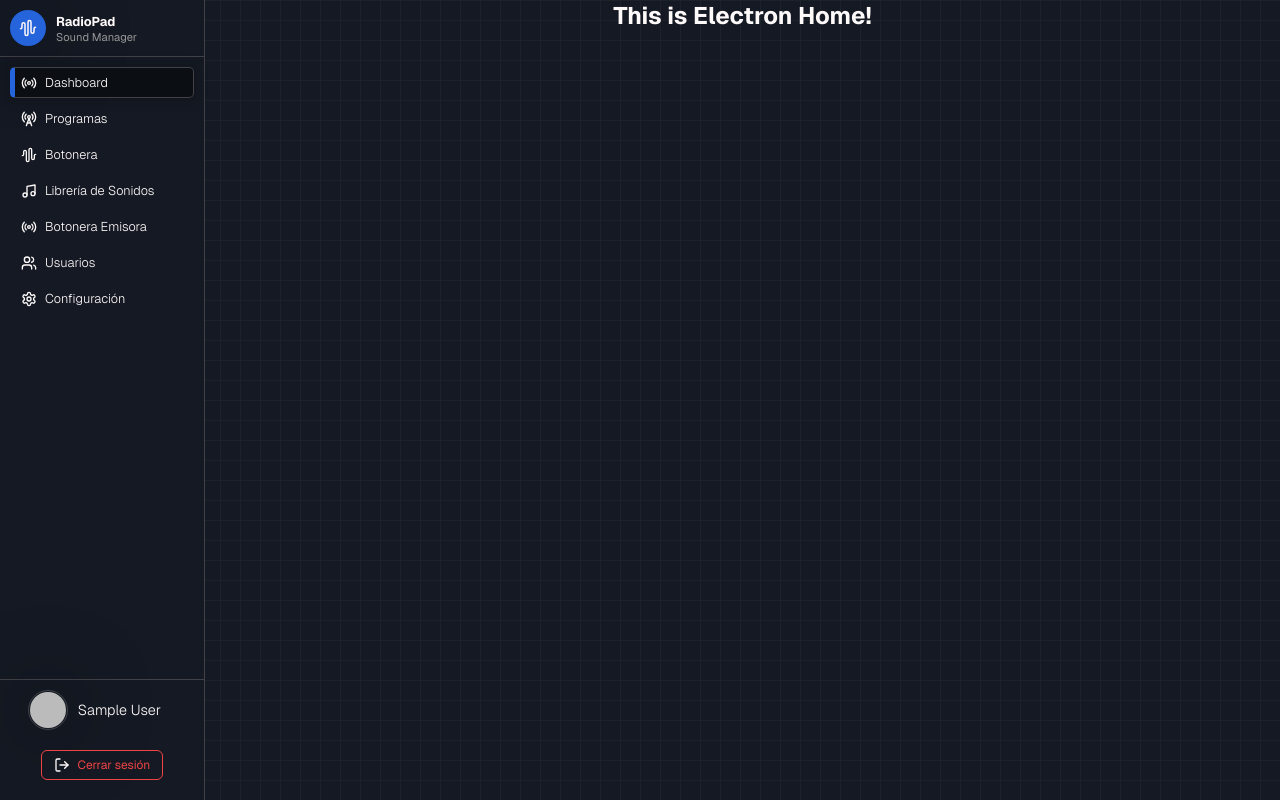
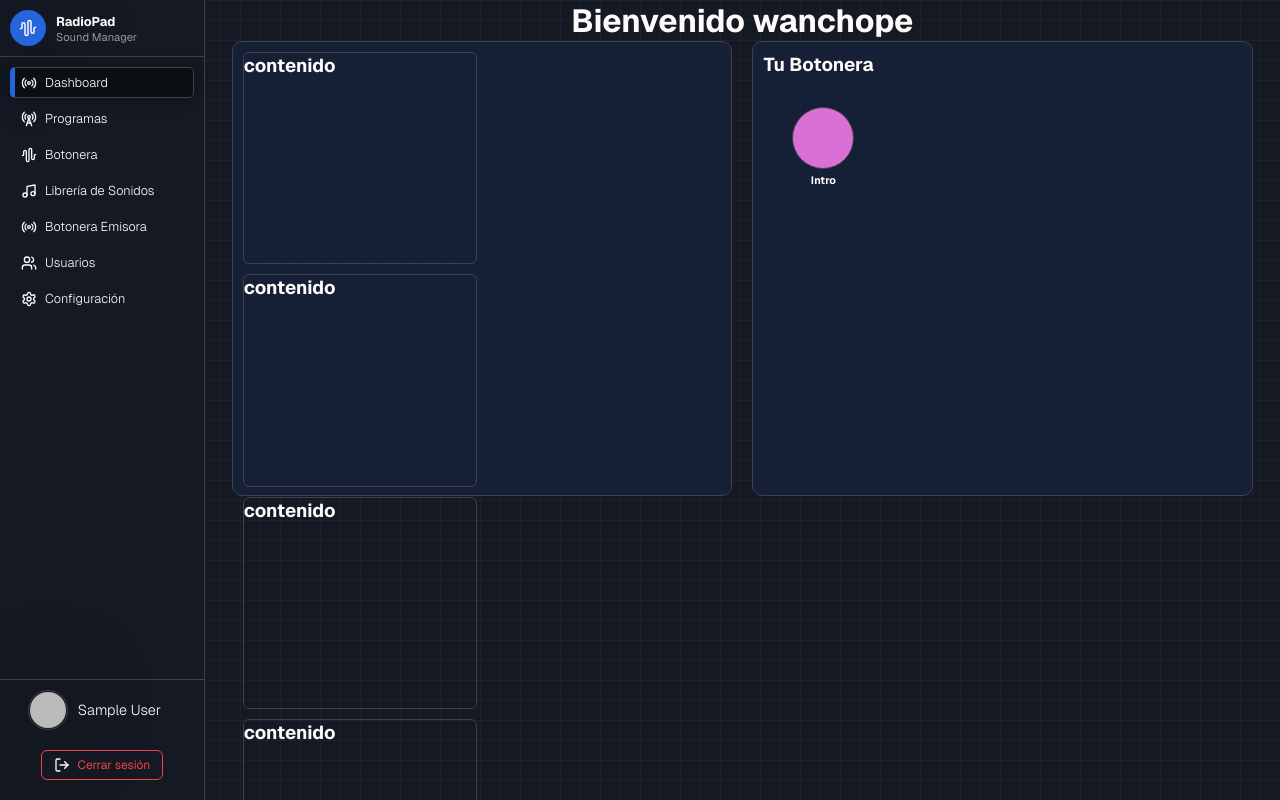
Before and after one commit to Shadouuh/RadioPad, a React (Vite) app in the folder Client/: page / in a window 1280 px wide. Built offline with nearby package versions, Linux system fonts and the light colour scheme; no server answers; sample sign-in values are in the browser's storage.

Commit message:
avance con el estilode la dashboard (home)
falta mucho todavia, pero arme una base solida para continuar añadiento contenido.

```diff
--- a/Client/src/assets/pages/Home.jsx
+++ b/Client/src/assets/pages/Home.jsx
@@ -1,8 +1,37 @@
+import './styles/home.css';
+
 const Home = () => {
     return (
-        <section>
-            <h1>This is Electron Home!</h1>
-        </section>
+        <>
+        <div className="contenido-home">
+                <h1>Bienvenido wanchope</h1>
+                <div className='contenedor-dashboard'>
+                <div className='dashboard'>
+                    <div className="celda-dashboard">
+                        <h3>contenido</h3>
+                    </div>
+                    <div className="celda-dashboard">
+                        <h3>contenido</h3>
+                    </div>
+                    <div className="celda-dashboard">
+                        <h3>contenido</h3>
+                    </div>
+                    <div className="celda-dashboard">
+                        <h3>contenido</h3>
+                    </div>
+                </div>
+                <div className='dashboard-botonera'>
+                    <h3>Tu Botonera</h3>
+                    <div className="botones">
+                    <div className='boton'>
+                        <div className="boton-input"></div>
+                        <h6>Intro</h6>
+                    </div>
+                    </div>
+                </div>
+            </div>
+        </div>
+        </>
     )
 }
 export default Home;
--- a/Client/src/assets/pages/Programs.jsx
+++ b/Client/src/assets/pages/Programs.jsx
@@ -11,8 +11,8 @@ const Programs = () => {
         <h6 className='texto-delgado'>8:00PM - 10:00 PM</h6>
         <div className='linea'></div>
         <div className='card-div'>
-          <h5 className='texto-cantidad'>Efectos de sonido: 12</h5>
-          <h5 className='texto-delga2'>Operador: Micho Tito</h5>
+          <h5 className='texto-cantidad'>FX Disponibles: 12</h5>
+          <h5 className='texto-delgado'>Operador: Micho Tito</h5>
         </div>
       </div>
 
--- /dev/null
+++ b/Client/src/assets/pages/styles/home.css
@@ -0,0 +1,77 @@
+.contenido-home{
+    display: flex;
+    flex-direction: column;
+    width: 100%;
+    height: 100vh;
+    justify-content: center;
+    align-items: center;
+}
+
+.contenedor-dashboard{
+    display: flex;
+    flex-direction: row;
+    width: 95%;
+    height: 95%;
+    gap: 20px;
+}
+
+.dashboard{
+    display: flex;
+    flex-direction: row;
+    flex-wrap: wrap;
+    padding: 10px;
+    gap: 10px;
+    background-color: #16243ebe;
+    border: 1px solid #414147;
+    border-radius: 10px;
+    width: 50%;
+    height: 60%;
+}
+
+.celda-dashboard{
+    display: flex;
+    border-radius: 6px;
+    border: 1px solid #414147;
+    width: 49%;
+    height: 49%;
+}
+
+
+.dashboard-botonera{
+    display: flex;
+    flex-direction: column;
+    flex-wrap: wrap;
+    padding: 10px;
+    gap: 10px;
+    background-color: #16243ebe;
+    border: 1px solid #414147;
+    border-radius: 10px;
+    width: 50%;
+    height: 60%;
+}
+
+.botones{
+    display: flex;
+    flex-wrap: wrap;
+    padding: 10px;
+}
+
+.boton{
+    width: 100px;
+    height: 100px;
+    display: flex;
+    flex-direction: column;
+    justify-content: center;
+    align-items: center;
+    padding: 8px;
+    gap: 4px;
+    border-radius: 10px;
+}
+
+.boton-input{
+    background-color: orchid;
+    padding: 30px;
+    gap: 8px;
+    border-radius: 100px;
+    border: 1px solid #414147;
+}
--- a/Client/src/assets/pages/styles/programs.css
+++ b/Client/src/assets/pages/styles/programs.css
@@ -82,11 +82,11 @@
 }
 
 .texto-cantidad{
-    padding: 4px;
-    background-color: #2565db7e;
-    border: 1px solid #2564db;
-    border-radius: 4px;
-    font-weight: 400;
+    padding: 4px 8px;
+    background-color: #2565db48;
+    border-radius: 100px;
+    color: rgba(245, 245, 245, .9);
+    font-weight: 250;
 }
 
 .linea{
```
